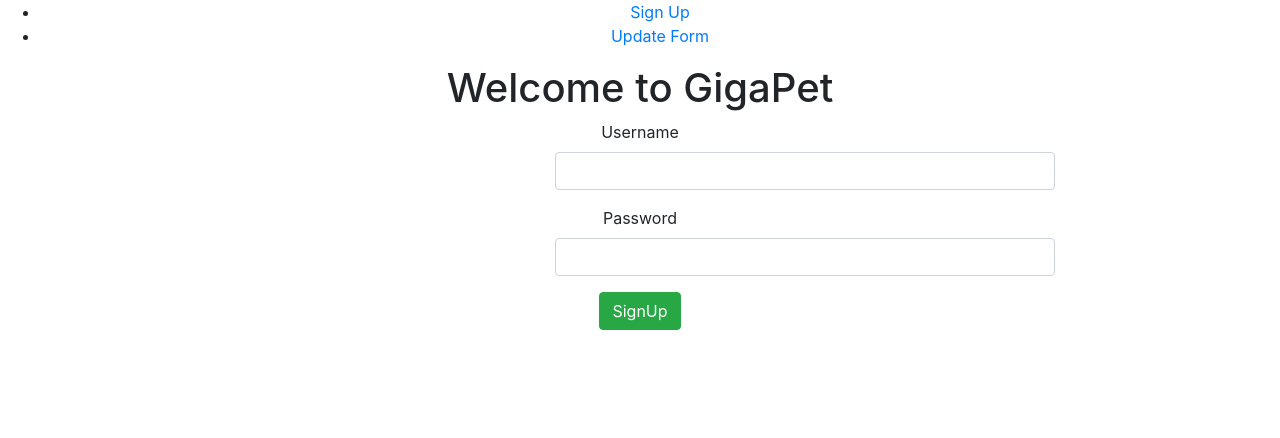
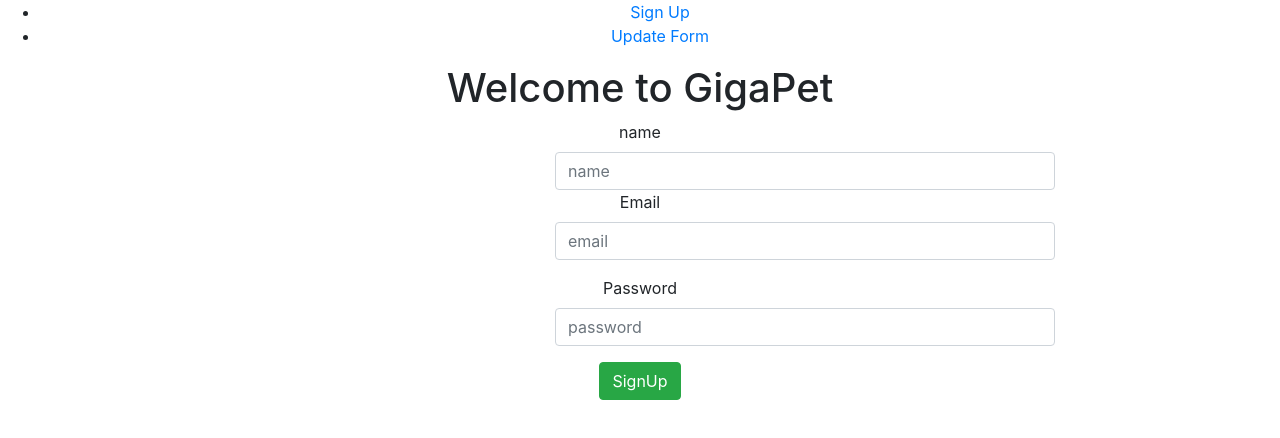
Before and after one commit to Build-Gigapet/Front-end, a React (Create React App) app in the folder gigapet/: page / in a window 1280 px wide. Shown: the top 438 px of the page. Built offline with nearby package versions, Linux system fonts and the light colour scheme.

Commit message:
dashboard

```diff
--- a/gigapet/src/axiosWithAuth.js
+++ b/gigapet/src/axiosWithAuth.js
@@ -2,7 +2,7 @@ import axios from "axios";
 const axiosWithAuth = () => {
     const token = localStorage.getItem("token");
     return axios.create({
-        baseUrl: "",
+        baseUrl: "https://build-gigapet.herokuapp.com/api",
         headers: {
             Authorization: token
         }
--- a/gigapet/src/components/SignUp.js
+++ b/gigapet/src/components/SignUp.js
@@ -1,61 +1,74 @@
 
-import React from 'react';
+import React, { useState } from 'react';
 import axiosWithAuth from "../axiosWithAuth";
-import { Button, Form, FormGroup, Label, Input, FormText } from 'reactstrap';
+import { Button, Form, FormGroup, Label, Input } from 'reactstrap';
 
-class SignUp extends React.Component {
-    state = {
-        credentials: {
-            username: "",
+
+const SignUp = props => {
+    const [signup, setSignup] = useState({
+        name: "",
+        email: "",
         password: ""
-        }, isFetching: false
-    };
-    handleChange = e => {
-        this.setState({
-            credentials: {
-                ...this.state.credentials,
+    })
+
+
+    const handleChange = e => {
+        setSignup({
+            ...signup,
             [e.target.name]: e.target.value
-            }
+
         });
     };
-    signup = e => {
+    const onSubmit = e => {
         e.preventDefault();
-        axiosWithAuth().post("http://dummy.restapiexample.com/api/v1/create", this.state.credentials)
+        axiosWithAuth().post('https://build-gigapet.herokuapp.com/api/auth/register', signup)
             .then(res => {
-                localStorage.setItem("token", res.data.payload);
-                this.props.history.push("protected")
+                localStorage.setItem("token", res.data.token);
+                this.props.history.push('/login')
 
             })
             .catch(err => console.log(err))
     };
-    render() {
+
+
     return (
         <div className="form">
             <h1>Welcome to GigaPet</h1>
-                <Form onSubmit={this.signup}>
+            <Form onSubmit={onSubmit}>
                 <FormGroup>
-                        <Label for="username">Username</Label>
+                    <Label for="name">name</Label>
                     <Input
                         style={{ width: 500 }}
                         type="text"
-                            className="username"
-                            name="username"
-                            value={this.state.credentials.username} onChange={this.handleChange} />
+                        className="name"
+                        name="name"
+                        placeholder="name"
+                        value={signup.name} onChange={handleChange} />
+
+                    <Label for="username">Email</Label>
+                    <Input
+                        style={{ width: 500 }}
+                        type="text"
+                        className="email"
+                        name="email"
+                        placeholder="email"
+                        value={signup.email} onChange={handleChange} />
                 </FormGroup>
                 <FormGroup>
                     <Label for="password">Password</Label>
                     <Input style={{ width: 500 }}
                         type="password"
                         name="password"
-                            value={this.state.credentials.password}
-                            onChange={this.handleChange} />
+                        placeholder="password"
+                        value={signup.password}
+                        onChange={handleChange} />
                 </FormGroup>
                 <Button color="success">SignUp</Button>
-                    {this.state.isFetching && "signing up"}
+                {signup.isFetching && "signing up"}
             </Form>
 
         </div>
-        )
-    }
-}
+    );
+};
+
 export default SignUp;
```
Also changed, not shown: gigapet/src/components/Dashboard.js (added, +56 -0 lines). Lines whose indentation alone changed are shown as unchanged.
